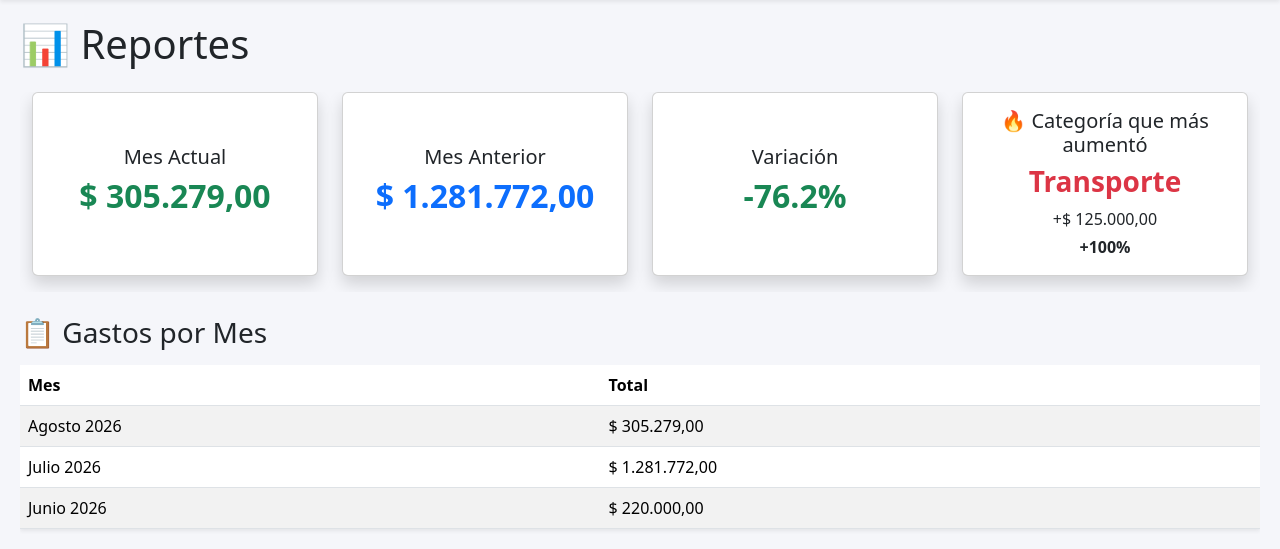
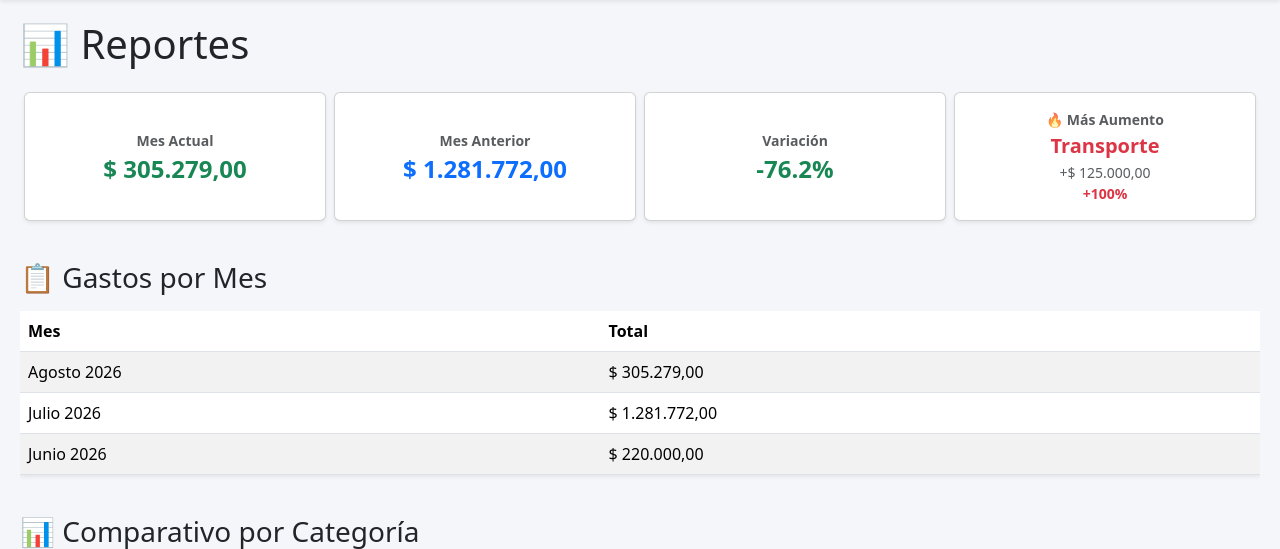
Before and after one commit to kleiwerfn2/finanzas-familiaNP, a Flask app: page /reportes in a window 1280 px wide. Shown: the part 56-605 px from the top of the page. Run offline with Flask 3, Linux system fonts and the light colour scheme.

Commit message:
ajuste de tarjetas responsibe

```diff
--- a/templates/reportes.html
+++ b/templates/reportes.html
@@ -4,60 +4,56 @@
 
 <h1 class="mb-4">📊 Reportes</h1>
 
-<!-- Tarjetas resumen: Scroll horizontal en móviles sin romper la fila -->
+<!-- Tarjetas resumen: versión compacta para mobile con scroll horizontal -->
 <div class="row flex-nowrap overflow-x-auto pb-2 mb-4 ms-0 me-0" style="-webkit-overflow-scrolling: touch;">
 
-    <div class="col-10 col-sm-6 col-lg-3 flex-shrink-0 mb-2">
-        <div class="card shadow h-100">
-            <div class="card-body text-center d-flex flex-column justify-content-center">
-                <h5>Mes Actual</h5>
-                <h2 class="text-success fw-bold">
+    <div class="col-7 col-sm-6 col-lg-3 flex-shrink-0 mb-2 px-1">
+        <div class="card shadow-sm h-100">
+            <div class="card-body p-3 text-center d-flex flex-column justify-content-center">
+                <small class="text-muted fw-bold mb-1">Mes Actual</small>
+                <h4 class="text-success fw-bold mb-0">
                     $ {{ total_mes_actual | moneda }}
-                </h2>
+                </h4>
             </div>
         </div>
     </div>
 
-    <div class="col-10 col-sm-6 col-lg-3 flex-shrink-0 mb-2">
-        <div class="card shadow h-100">
-            <div class="card-body text-center d-flex flex-column justify-content-center">
-                <h5>Mes Anterior</h5>
-                <h2 class="text-primary fw-bold">
+    <div class="col-7 col-sm-6 col-lg-3 flex-shrink-0 mb-2 px-1">
+        <div class="card shadow-sm h-100">
+            <div class="card-body p-3 text-center d-flex flex-column justify-content-center">
+                <small class="text-muted fw-bold mb-1">Mes Anterior</small>
+                <h4 class="text-primary fw-bold mb-0">
                     $ {{ total_mes_anterior | moneda }}
-                </h2>
+                </h4>
             </div>
         </div>
     </div>
 
-    <div class="col-10 col-sm-6 col-lg-3 flex-shrink-0 mb-2">
-        <div class="card shadow h-100">
-            <div class="card-body text-center d-flex flex-column justify-content-center">
-                <h5>Variación</h5>
-                <h2 class="{% if variacion > 0 %}text-danger{% else %}text-success{% endif %} fw-bold">
+    <div class="col-7 col-sm-6 col-lg-3 flex-shrink-0 mb-2 px-1">
+        <div class="card shadow-sm h-100">
+            <div class="card-body p-3 text-center d-flex flex-column justify-content-center">
+                <small class="text-muted fw-bold mb-1">Variación</small>
+                <h4 class="{% if variacion > 0 %}text-danger{% else %}text-success{% endif %} fw-bold mb-0">
                     {{ variacion }}%
-                </h2>
+                </h4>
             </div>
         </div>
     </div>
 
-    <div class="col-10 col-sm-6 col-lg-3 flex-shrink-0 mb-2">
-        <div class="card shadow h-100">
-            <div class="card-body text-center d-flex flex-column justify-content-center">
-                <h5>🔥 Categoría que más aumentó</h5>
+    <div class="col-7 col-sm-6 col-lg-3 flex-shrink-0 mb-2 px-1">
+        <div class="card shadow-sm h-100">
+            <div class="card-body p-3 text-center d-flex flex-column justify-content-center">
+                <small class="text-muted fw-bold mb-1">🔥 Más Aumento</small>
                 {% if categoria_mas_aumento %}
-                    <h3 class="text-danger fw-bold">
+                    <h5 class="text-danger fw-bold text-truncate mb-1" title="{{ categoria_mas_aumento.categoria }}">
                         {{ categoria_mas_aumento.categoria }}
-                    </h3>
-                    <p class="mb-1">
-                        +$ {{ categoria_mas_aumento.diferencia | moneda }}
-                    </p>
-                    <p class="fw-bold mb-0">
-                        +{{ categoria_mas_aumento.porcentaje }}%
-                    </p>
+                    </h5>
+                    <small class="text-muted d-block">+$ {{ categoria_mas_aumento.diferencia | moneda }}</small>
+                    <small class="fw-bold text-danger">+{{ categoria_mas_aumento.porcentaje }}%</small>
                 {% else %}
-                    <p class="mb-0">
-                        ✅ No hay categorías con aumento
-                    </p>
+                    <small class="text-muted mb-0">
+                        ✅ Sin aumentos
+                    </small>
                 {% endif %}
             </div>
         </div>
```
Also changed, not shown: templates/home.html (+23 -19 lines).
